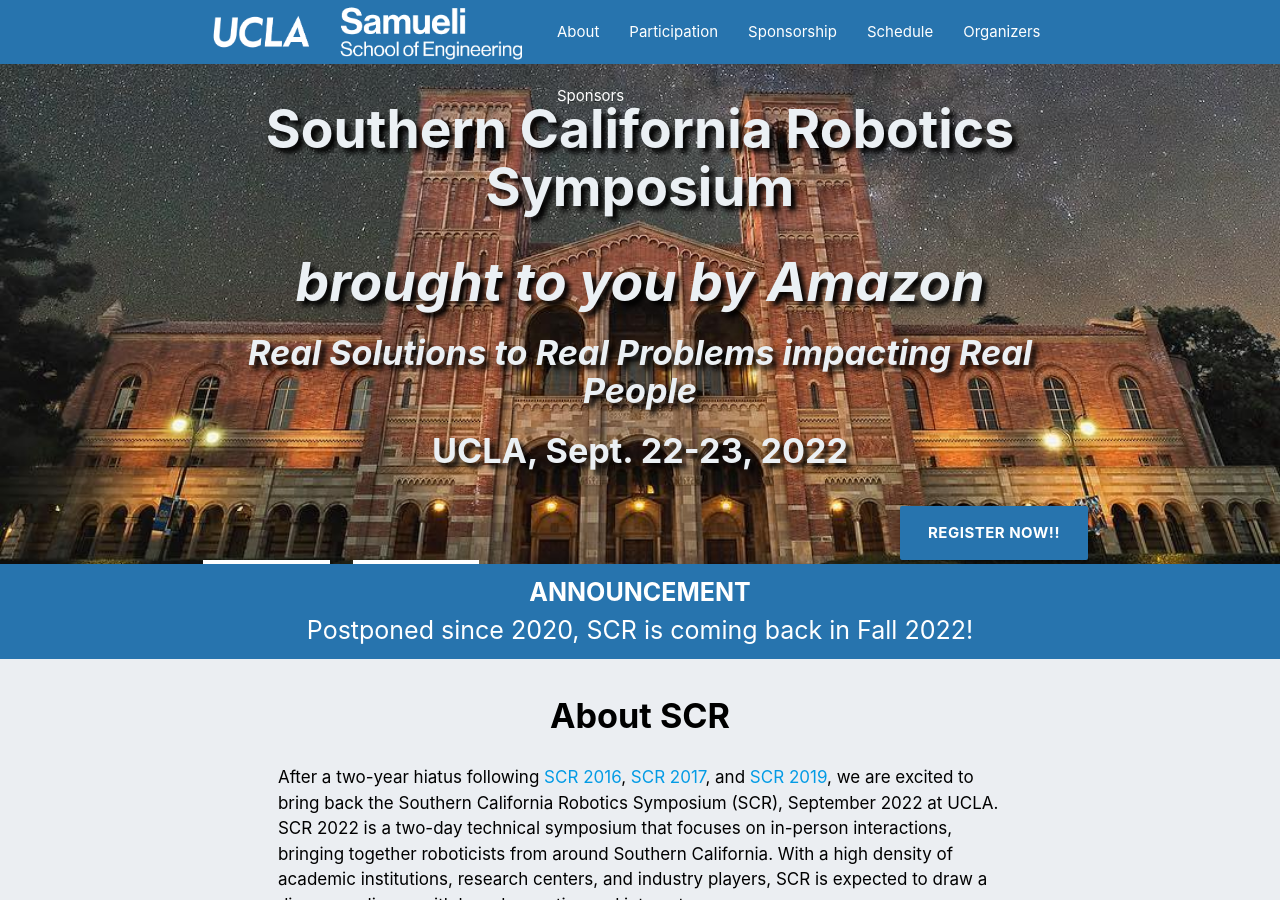
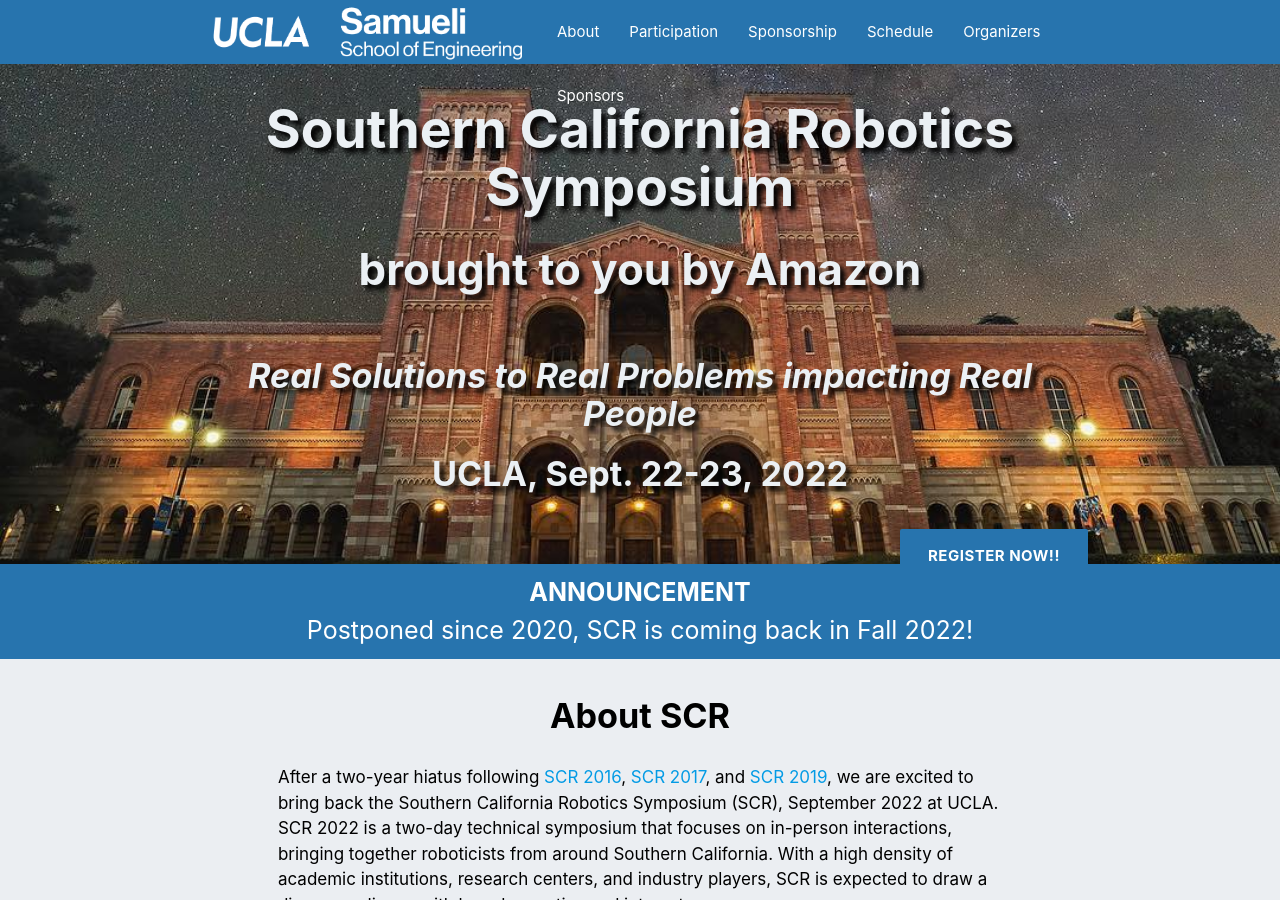
Before and after one commit to scr2022/scr2022.github.io, a Jekyll site: the page built from index.html, in a window 1280 px wide and 900 px high. Built offline with Jekyll 4.4.1, drawn with Linux system fonts in a browser that asks for light colours.

Commit message:
try 2 at banner

```diff
--- a/_includes/banner.html
+++ b/_includes/banner.html
@@ -2,18 +2,19 @@
       <div id="banner" class="banner">
         <div class="container" style="text-align:right">
           <h2 class="center-align banner-heading">Southern California Robotics Symposium</h2>
-          <h2 class="center-align banner-subheading"><i>brought to you by Amazon</i></h2>
+          <h3 class="center-align banner-subheading">brought to you by Amazon</h3>
+          <br/>
           <h4 class="center-align banner-subheading"><i>Real Solutions to Real Problems impacting Real People</i></h4>
           <h4 class="center-align banner-subheading">UCLA, Sept. 22-23, 2022</h4>
           <br />
           <a href="{{site.registration-page}}" class="btn-large" style="font-weight:bold; background-color: {{site.color.primary-dark}}">Register Now!!</a>
           <br />
           <div class="row">
-            <div class="col l2 m4 s6">
-              <a href=""><img class="responsive-img" src="img/sponsors/aws_logo_wbg.png"></a>
+            <div class="col l2 m4 s6 offset-l4 offset-m2">
+              <a href="https://aws.amazon.com/opensource/"><img class="responsive-img" src="img/sponsors/aws_logo_wbg.png"></a>
             </div>
-            <div class="col l2 m4 s6">
-              <a href=""><img class="responsive-img" src="img/sponsors/ftx_logo_wbg.png"></a>
+            <div class="col l2 m4 s6 offset-l4 offset-m2">
+              <a href="https://ftx.com/"><img class="responsive-img" src="img/sponsors/ftx_logo_wbg.png"></a>
             </div>
           </div>
         </div>
--- a/_includes/sponsors.html
+++ b/_includes/sponsors.html
@@ -11,22 +11,22 @@
           </div>
           <div class="row">
             <div class="col l3 m4 s6">
-              <a href=""><img class="responsive-img" src="img/sponsors/aws_logo.png"></a>
+              <a href="https://aws.amazon.com/opensource/"><img class="responsive-img" src="img/sponsors/aws_logo.png"></a>
             </div>
             <div class="col l3 m4 s6">
-              <a href=""><img class="responsive-img" src="img/sponsors/ftx_logo.png"></a>
+              <a href="https://ftx.com/"><img class="responsive-img" src="img/sponsors/ftx_logo.png"></a>
             </div>
             <div class="col l3 m4 s6">
-              <a href=""><img class="responsive-img" src="img/sponsors/hello_robot_logo.png"></a>
+              <a href="https://hello-robot.com/"><img class="responsive-img" src="img/sponsors/hello_robot_logo.png"></a>
             </div>
             <div class="col l3 m4 s6">
-              <a href=""><img class="responsive-img" src="img/sponsors/xprize_logo.png"></a>
+              <a href="https://www.xprize.org/prizes/avatar"><img class="responsive-img" src="img/sponsors/xprize_logo.png"></a>
             </div>
             <div class="col l3 m4 s6">
-              <a href=""><img class="responsive-img" src="img/sponsors/ucla_logo.png"></a>
+              <a href="https://samueli.ucla.edu/"><img class="responsive-img" src="img/sponsors/ucla_logo.png"></a>
             </div>
             <div class="col l3 m4 s6">
-              <a href=""><img class="responsive-img" src="img/sponsors/relativity_logo.png"></a>
+              <a href="https://www.relativityspace.com/"><img class="responsive-img" src="img/sponsors/relativity_logo.png"></a>
             </div>
           </div>
         </div>
```
